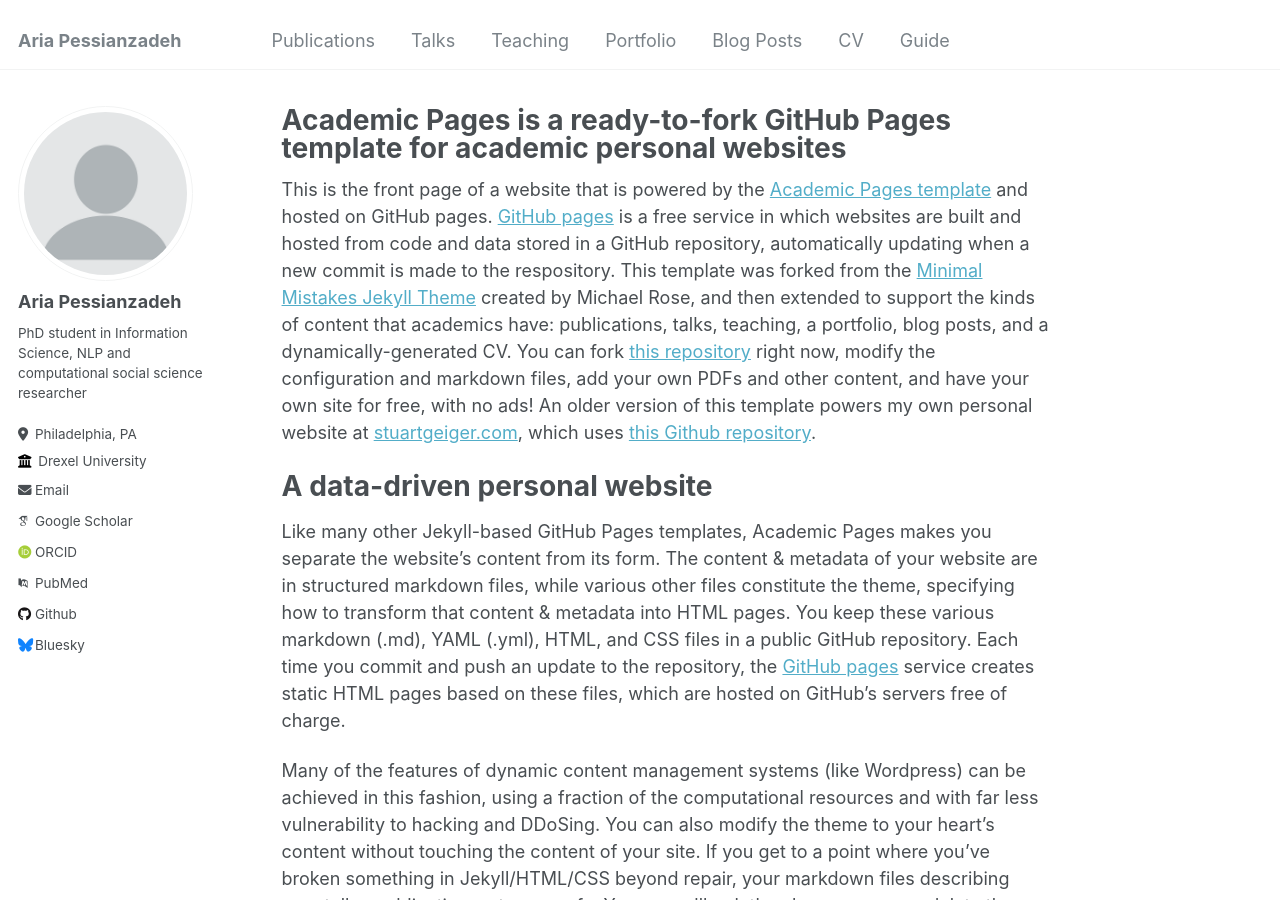
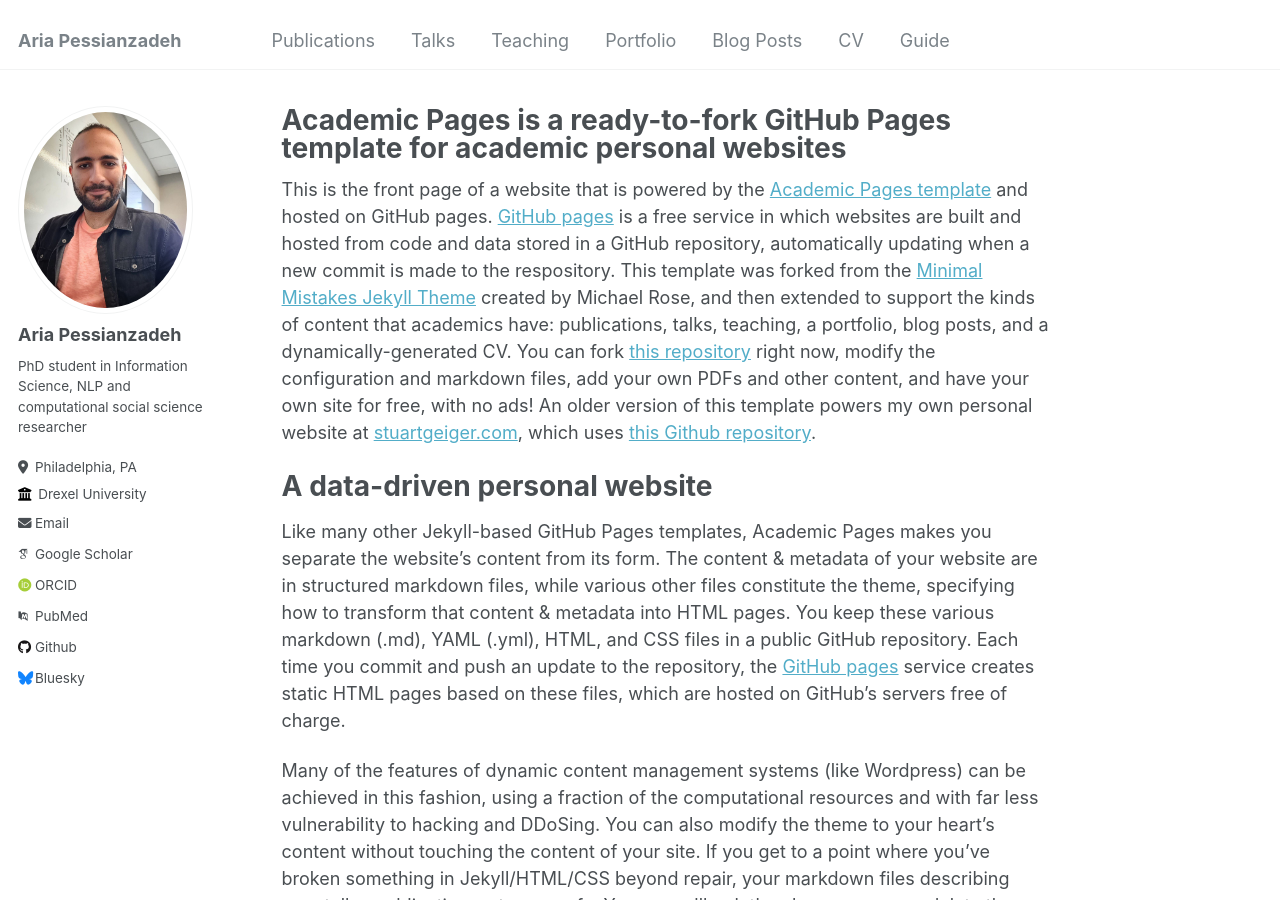
Before and after one commit to aryapess/aryapess.github.io, a Jekyll site: the page built from _pages/about.md, in a window 1280 px wide and 900 px high. Built offline with Jekyll 4.4.1, drawn with Linux system fonts in a browser that asks for light colours; some web fonts are replaced.

Commit message:
Update _config.yml

```diff
--- a/_config.yml
+++ b/_config.yml
@@ -21,7 +21,7 @@ repository               : "academicpages/academicpages.github.io"
 #               Additional customization can be done by editing /_includes/author-profile.html
 author:
   # Biographic information
-  avatar           : "profile.png"
+  avatar           : "aria_pic.png"
   name             : "Aria Pessianzadeh"
   pronouns         : # example: "she/her"
   bio              : "PhD student in Information Science, NLP and computational social science researcher"
```
